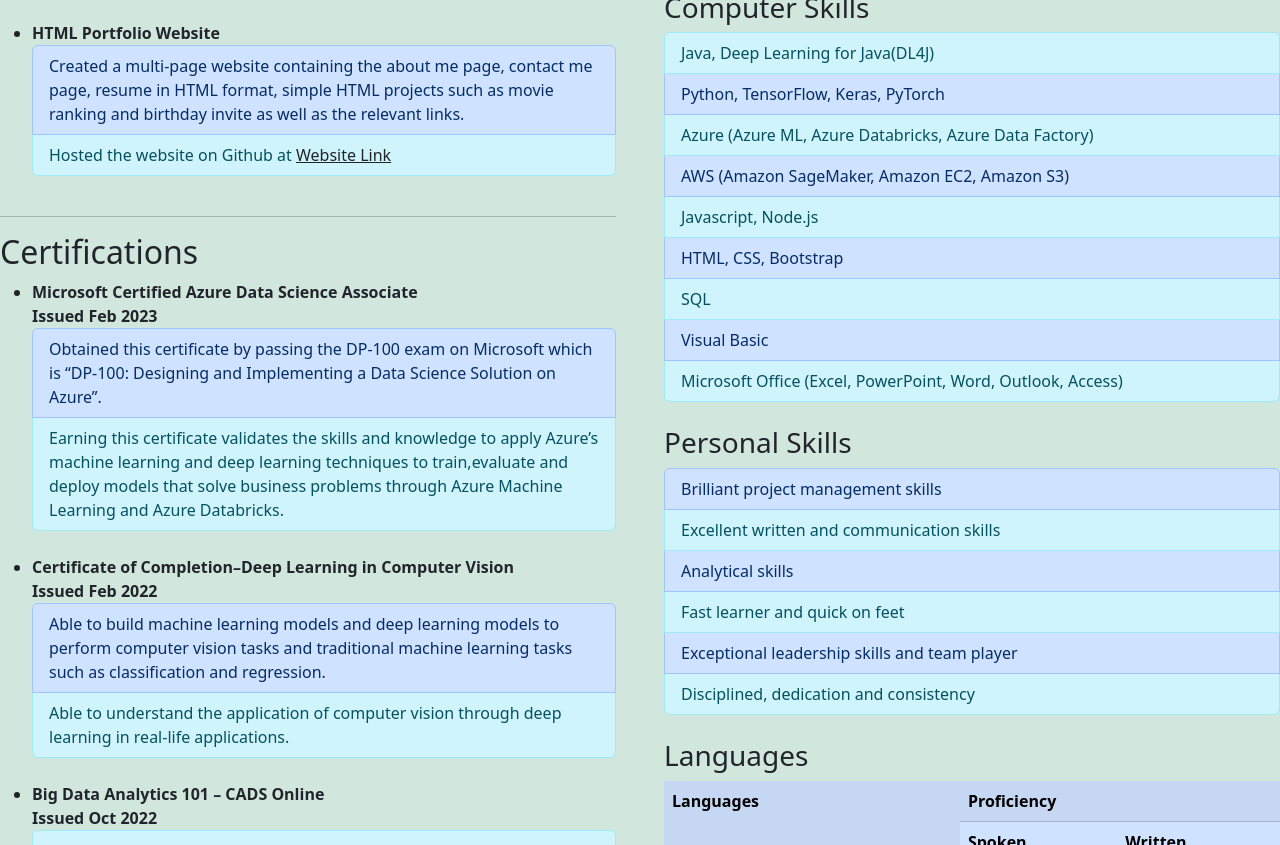
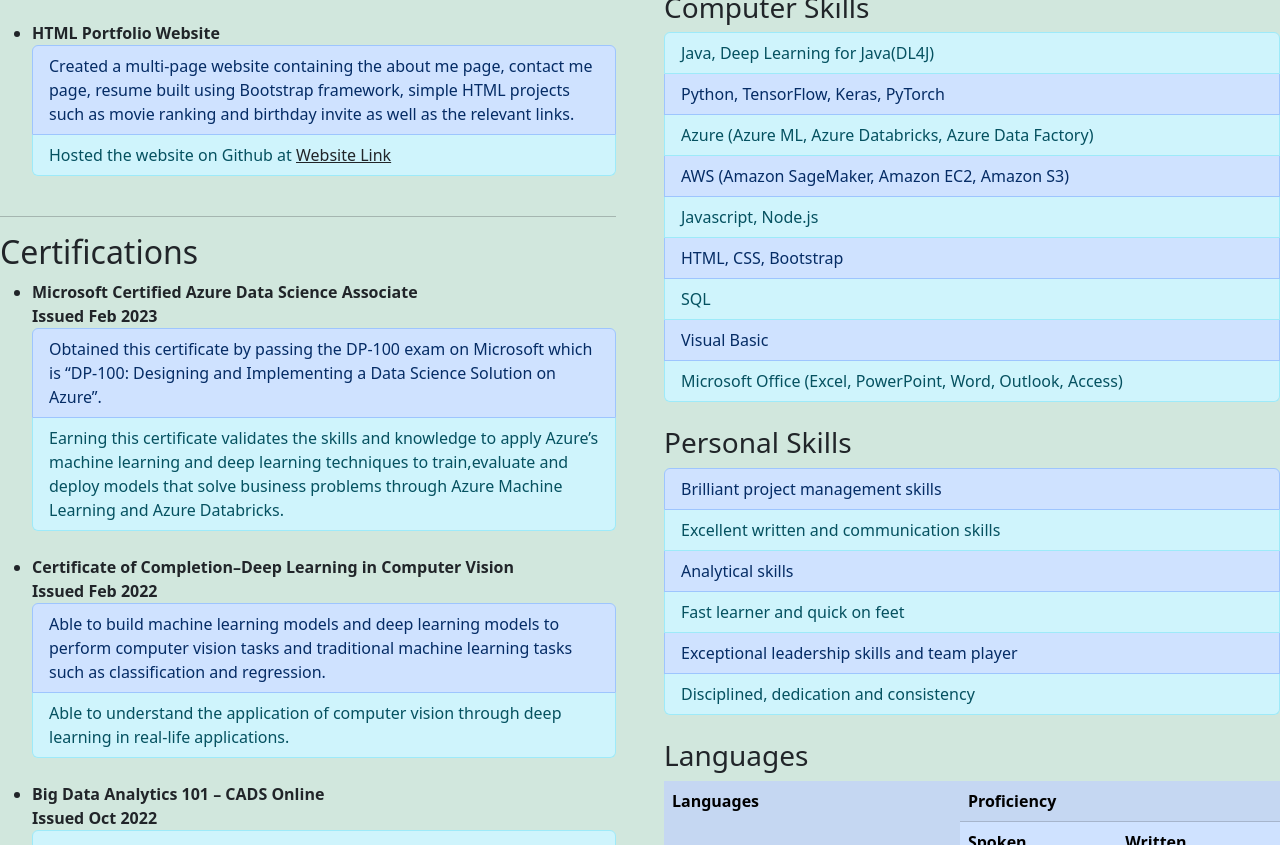
Before and after one commit to Arvindhra/bootstrap-cv, a plain HTML site: page index.html in a window 1280 px wide. Shown: the part 1418-2263 px from the top of the page. Drawn offline with nearby package versions, Linux system fonts and the light colour scheme.

Commit message:
Update index.html
Updating a correction in the project section.

```diff
--- a/index.html
+++ b/index.html
@@ -115,7 +115,7 @@
                     <ol class="fw-normal list-group">
                         <li class="list-group-item list-group-item-primary">
                             Created a multi-page website containing the about me page,
-                            contact me page, resume in HTML format, simple HTML projects
+                            contact me page, resume built using Bootstrap framework, simple HTML projects
                             such as movie ranking and birthday invite as well as the relevant links.
                         </li>
                         <li class="list-group-item list-group-item-info">
```
